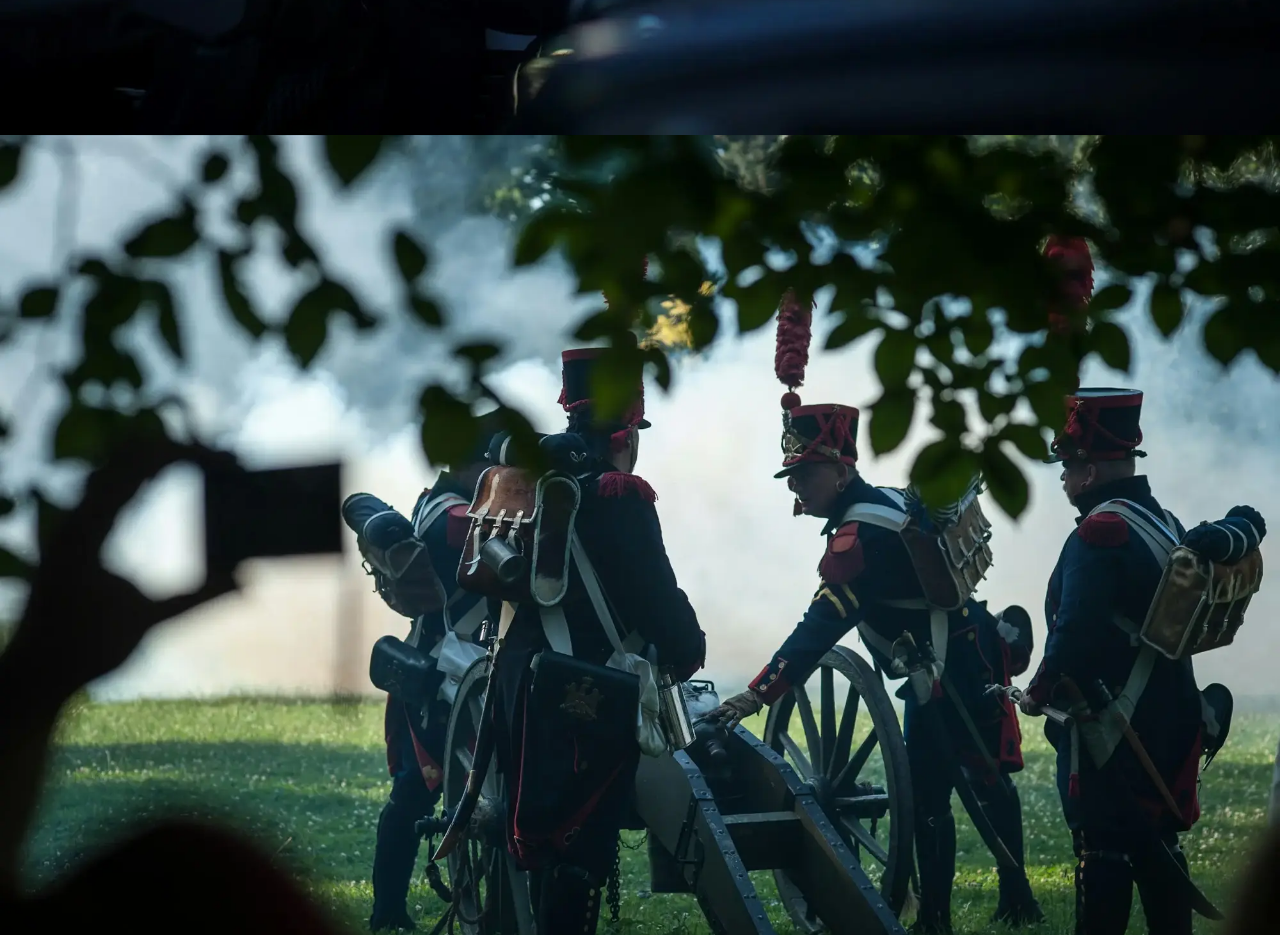
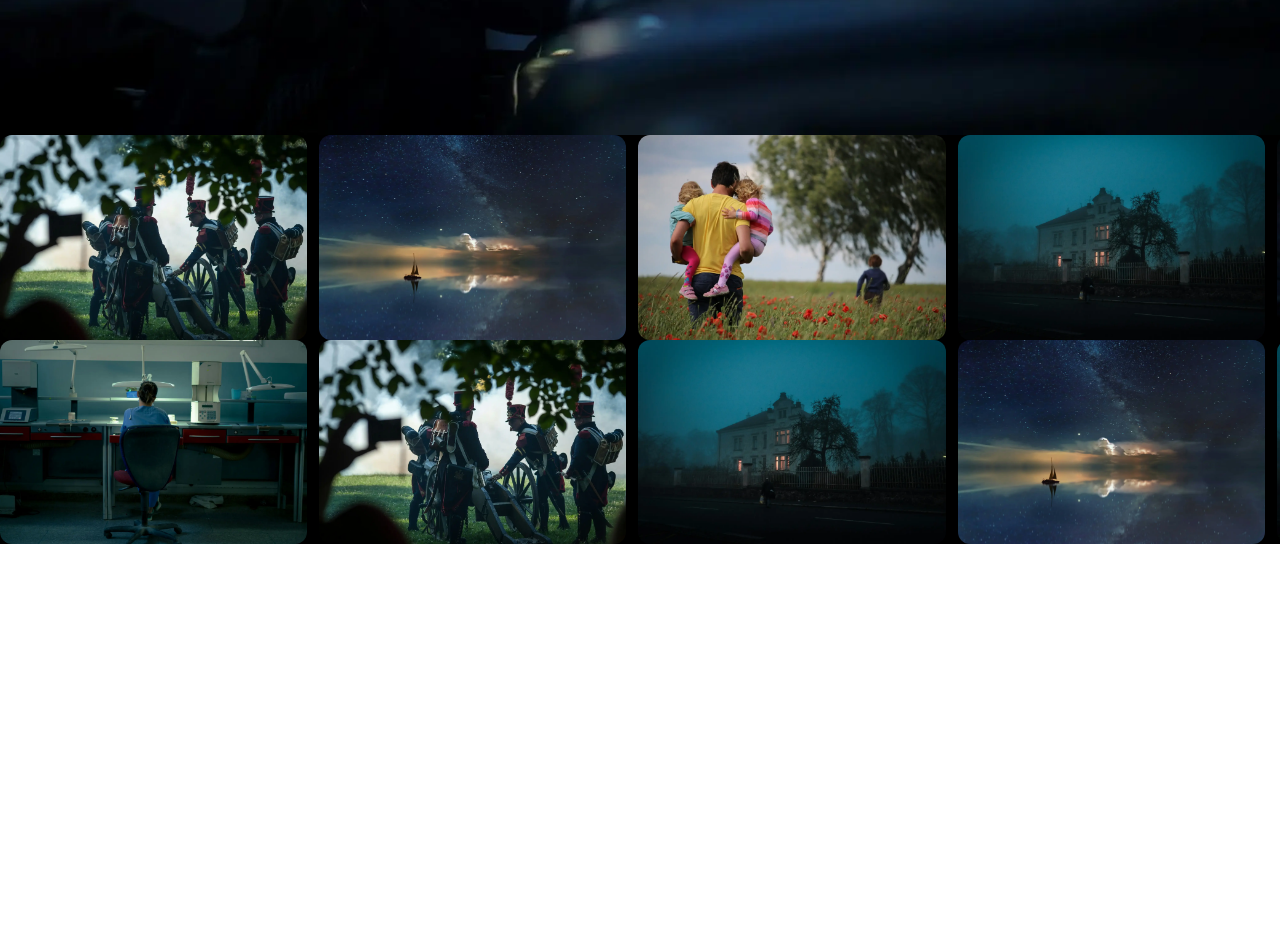
Before and after one commit to isamail-el-youssefi/apple-clone-with-framermotion, a React (Vite) app: page / in a window 1280 px wide. Shown: the part 3920-4855 px from the top of the page. Built offline with nearby package versions, Linux system fonts and the light colour scheme.

Commit message:
styling the two carousels that contains image, new conceptions in tailwind such as overflow-clip and shrink-0

```diff
--- a/src/components/section/video-carousel.tsx
+++ b/src/components/section/video-carousel.tsx
@@ -3,7 +3,7 @@ import { movies, randomMoviesSet1, randomMoviesSet2 } from "../../lib/data";
 export default function VideoCarousel() {
   return (
     <div className="bg-background">
-      <div>
+      <div >
         <div>
           <img src={movies[0].poster} alt={movies[0].name} />
         </div>
@@ -32,9 +32,16 @@ type SmallVideoCarouselProps = {
 
 const SmallVideoCarousel = ({ movie }: SmallVideoCarouselProps) => {
   return (
-    <div>
+    //overflowclip: removes the scroll in x axis
+    <div className="flex gap-3 overflow-clip">
       {movie.map((movie, i) => (
-        <img src={movie.poster} alt={movie.name} key={i} />
+        <div className="w-[24vw] shrink-0" key={i}>
+          <img
+            className="object-cover w-full h-full rounded-xl"
+            src={movie.poster}
+            alt={movie.name}
+          />
+        </div>
       ))}
     </div>
   );
```
